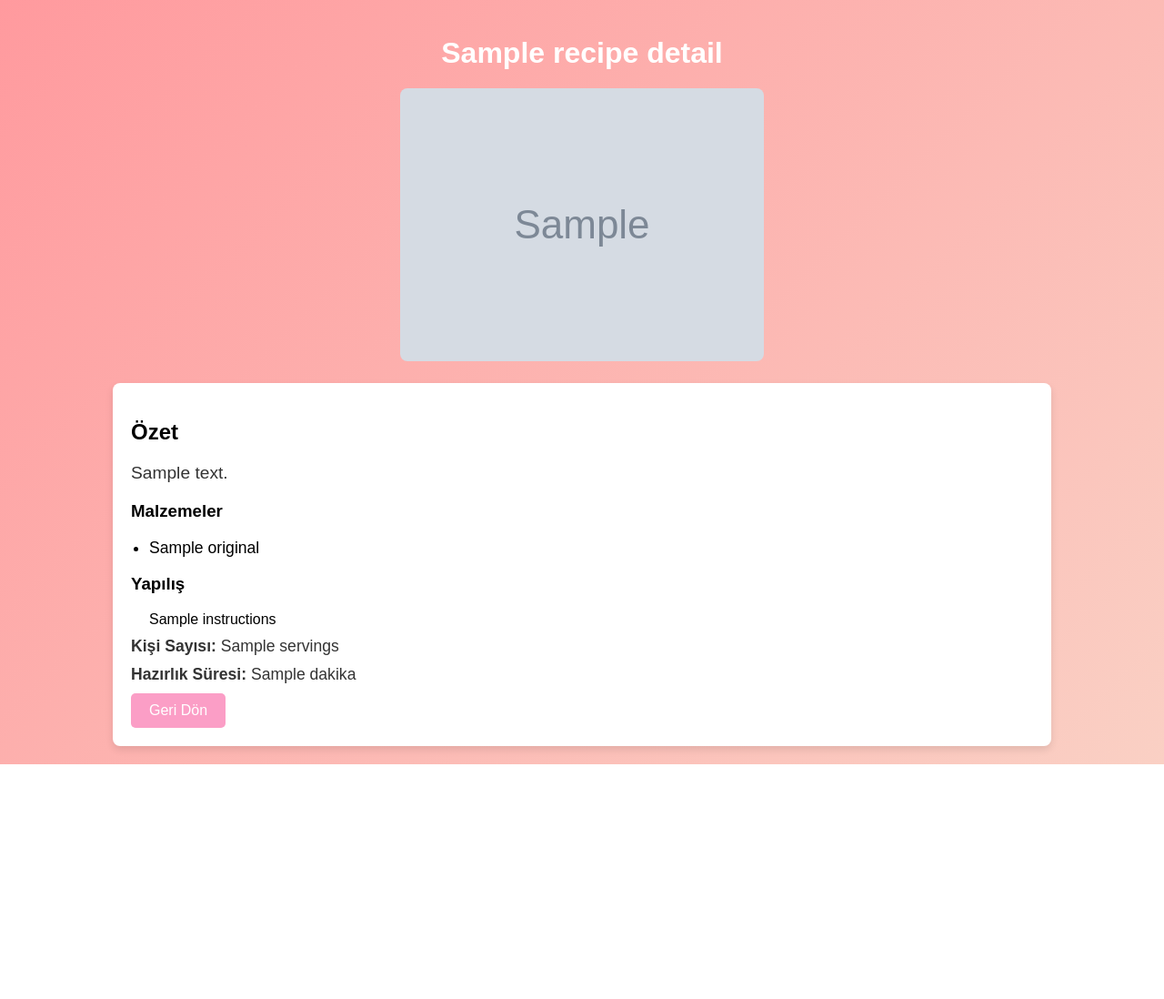
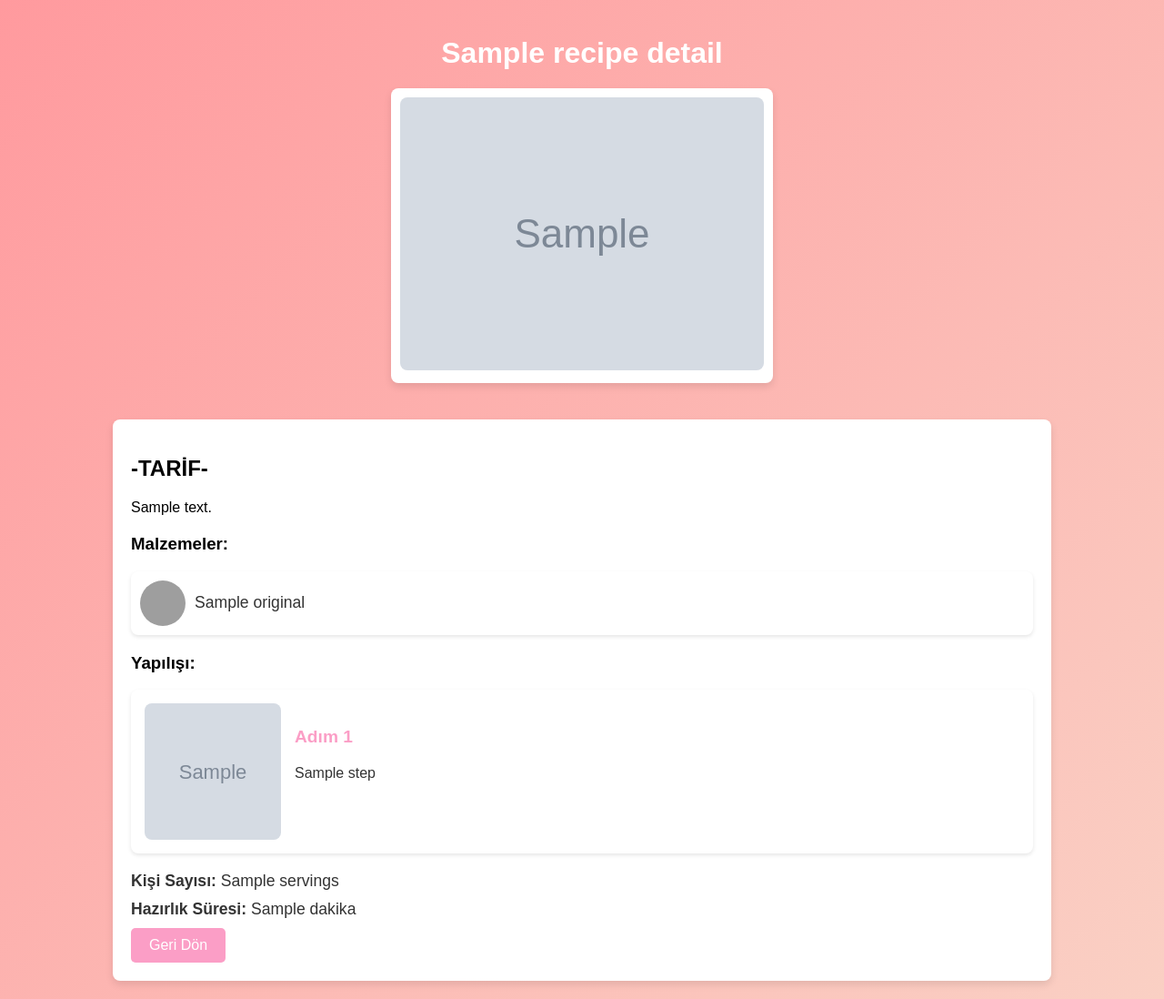
Before and after one commit to k0laa/Yemek_Tarif_Asistani, a Flask app: template templates/recipe_details.html in a window 1280 px wide. Shown: the whole page at 91% size. Before the commit the page ends 840 px from the top, so only its background shows below. Run offline with Flask 3, Linux system fonts and the light colour scheme; the template is opened without the code that fills it: most values are stand-ins (such as "Sample title", 1, 10 or a date in 2020); grey boxes marked "Sample" are stand-in pictures; grey boxes are pictures that could not be loaded.

Commit message:
fixed:recipe_Details

```diff
--- a/templates/recipe_details.html
+++ b/templates/recipe_details.html
@@ -26,24 +26,20 @@
             padding: 20px;
         }
 
+        .recipe-image {
+            position: relative;
+            display: inline-block;
+            background-color: white;
+            padding: 10px;
+            border-radius: 8px;
+            box-shadow: 0 4px 8px rgba(0, 0, 0, 0.1);
+            margin-bottom: 20px;
+        }
+
         .recipe-image img {
             width: 100%;
             height: auto;
             border-radius: 8px;
-        }
-
-
-        .recipe-summary {
-            font-size: 1.2em;
-            color: #333;
-            margin: 20px 0;
-        }
-
-        .recipe-ingredients ul, .recipe-instructions p {
-            list-style-type: disc; /* Noktalar malzemenin başında */
-            padding-left: 20px;
-            margin: 10px 0;
-            text-align: left; /* Yazı baştan başlasın */
         }
 
         .recipe-details {
@@ -53,13 +49,72 @@
             width: 80%;
             padding: 20px;
             margin-top: 20px;
-            text-align: left; /* Yazılar sola hizalanacak */
+            text-align: left;
         }
 
+        .recipe-ingredients {
+            margin-top: 20px;
+        }
 
-        .recipe-ingredients li {
+        .ingredient-card {
+            display: flex;
+            align-items: center;
+            background-color: #fff;
+            border-radius: 8px;
+            box-shadow: 0 2px 4px rgba(0, 0, 0, 0.1);
+            margin-bottom: 10px;
+            padding: 10px;
+        }
+
+        .ingredient-card img {
+            width: 50px;
+            height: 50px;
+            border-radius: 50%;
+            object-fit: cover;
+            margin-right: 10px;
+        }
+
+        .ingredient-card span {
             font-size: 1.1em;
-            margin: 5px 0;
+            color: #333;
+        }
+
+        .recipe-instructions {
+            margin-top: 20px;
+        }
+
+        .instruction-card {
+            display: flex;
+            align-items: flex-start;
+            background-color: #fff;
+            border-radius: 8px;
+            box-shadow: 0 2px 4px rgba(0, 0, 0, 0.1);
+            margin-bottom: 20px;
+            padding: 15px;
+        }
+
+        .instruction-card img {
+            width: 150px;
+            height: 150px;
+            border-radius: 8px;
+            object-fit: cover;
+            margin-right: 15px;
+        }
+
+        .instruction-card-content {
+            flex: 1;
+        }
+
+        .instruction-card h4 {
+            font-size: 1.2em;
+            color: #FB9EC6;
+            margin-bottom: 10px;
+        }
+
+        .instruction-card p {
+            font-size: 1em;
+            color: #333;
+            line-height: 1.6;
         }
 
         .recipe-info p {
@@ -94,21 +149,44 @@
     </div>
 
     <div class="recipe-details">
-        <h2>Özet</h2>
+        <h2>-TARİF-</h2>
         <p class="recipe-summary">{{ summary }}</p>
 
         <div class="recipe-ingredients">
-            <h3>Malzemeler</h3>
-            <ul>
+            <h3>Malzemeler:</h3>
+            {% if recipe_details['extendedIngredients'] and recipe_details['extendedIngredients']|length > 0 %}
                 {% for ingredient in recipe_details['extendedIngredients'] %}
-                <li>{{ ingredient['original'] }}</li>
+                    <div class="ingredient-card">
+                        {% if ingredient['image'] %}
+                            <img src="https://spoonacular.com/cdn/ingredients_100x100/{{ ingredient['image'] }}" alt="{{ ingredient['name'] }}">
+                        {% endif %}
+                        <span>{{ ingredient['original'] }}</span>
+                    </div>
                 {% endfor %}
-            </ul>
+            {% else %}
+                <p>Malzeme bilgisi bulunamadı.</p>
+            {% endif %}
         </div>
 
         <div class="recipe-instructions">
-            <h3>Yapılış</h3>
-            <p>{{ recipe_details['instructions'] }}</p>
+            <h3>Yapılışı:</h3>
+            {% if recipe_details['analyzedInstructions'] and recipe_details['analyzedInstructions']|length > 0 %}
+                {% for instruction in recipe_details['analyzedInstructions'] %}
+                    {% for step in instruction['steps'] %}
+                        <div class="instruction-card">
+                            {% if step['image'] %}
+                                <img src="{{ step['image'] }}" alt="Adım Görseli">
+                            {% endif %}
+                            <div class="instruction-card-content">
+                                <h4>Adım {{ step['number'] }}</h4>
+                                <p>{{ step['step'] | replace("Step", "Adım") }}</p> <!-- İngilizce adımları Türkçeye çevirir -->
+                            </div>
+                        </div>
+                    {% endfor %}
+                {% endfor %}
+            {% else %}
+                <p>{{ recipe_details['instructions'] if recipe_details['instructions'] else 'Yapılış adımları bulunamadı.' }}</p>
+            {% endif %}
         </div>
 
         <div class="recipe-info">
@@ -116,7 +194,6 @@
             <p><strong>Hazırlık Süresi:</strong> {{ recipe_details['readyInMinutes'] }} dakika</p>
         </div>
 
-
         <button class="view-recipe-btn" onclick="window.history.back()">Geri Dön</button>
     </div>
 </div>
```
